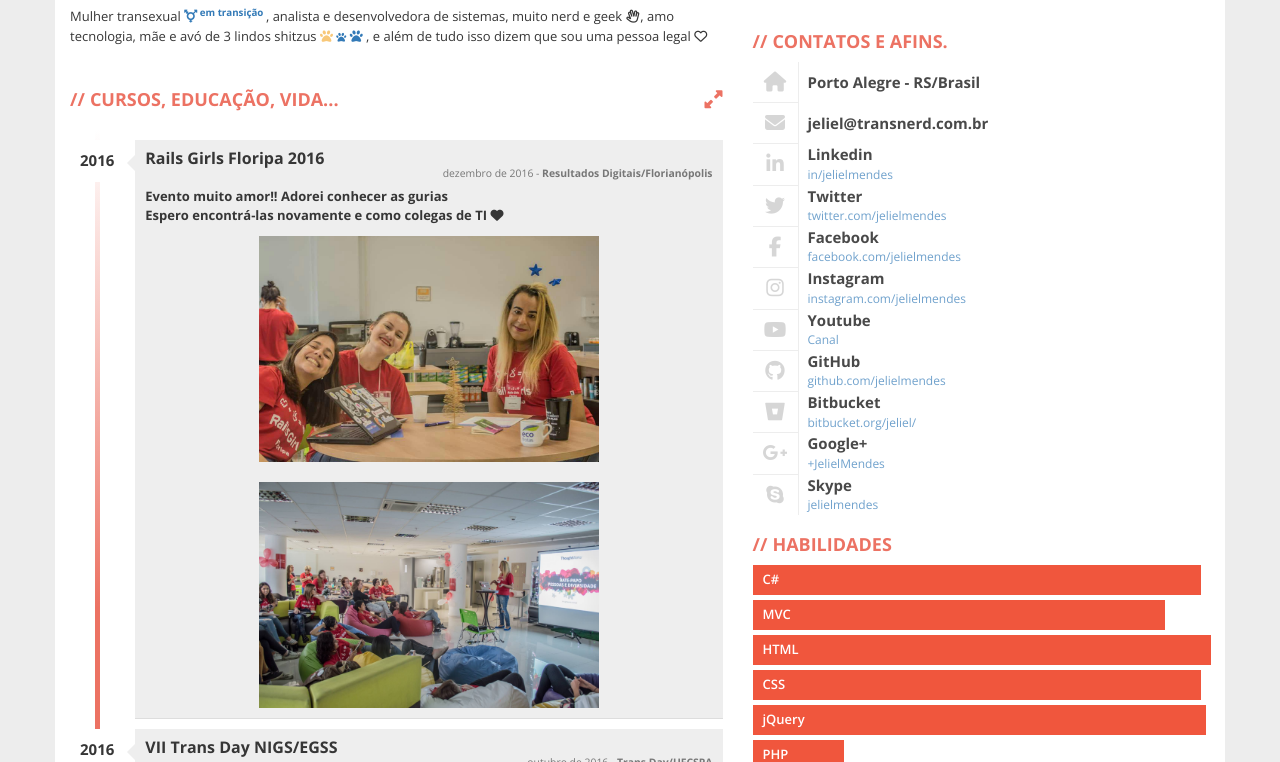
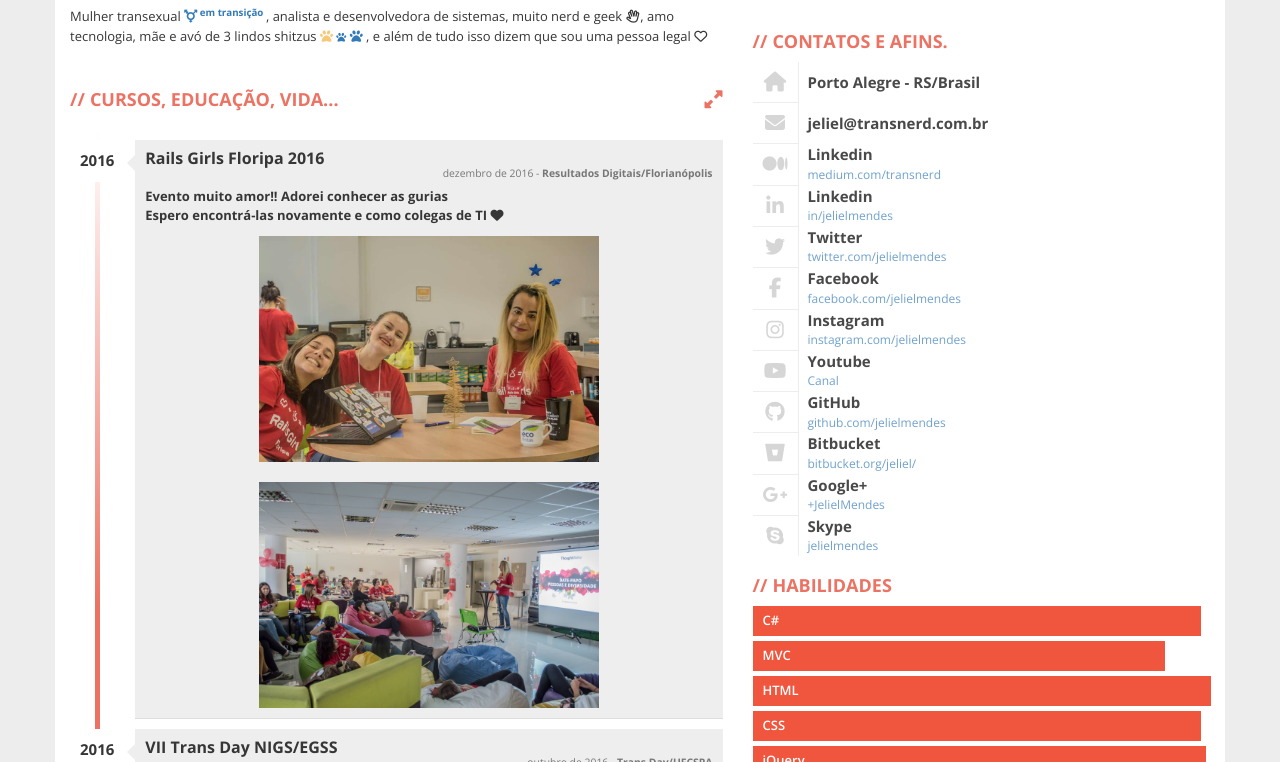
Before and after one commit to evlymn/site, a plain HTML site: page index.html in a window 1280 px wide. Shown: the part 338-1100 px from the top of the page. Drawn offline with nearby package versions, Linux system fonts and the light colour scheme; a script that the page names is missing.

Commit message:
adicionado link para medium

```diff
--- a/index.html
+++ b/index.html
@@ -963,6 +963,11 @@
                         </div>
 
                         <div class="contact-item">
+                            <div class="icon pull-left text-center"><span class="fa fa-medium fa-fw"></span></div>
+                            <div class="title pull-right">Linkedin</div>
+                            <div class="description pull-right"><a href="https://medium.com/transnerd">medium.com/transnerd</a></div>
+                        </div>
+                        <div class="contact-item">
                             <div class="icon pull-left text-center"><span class="fa fa-linkedin fa-fw"></span></div>
                             <div class="title pull-right">Linkedin</div>
                             <div class="description pull-right"><a href="https://www.linkedin.com/in/jelielmendes">in/jelielmendes</a></div>
```
